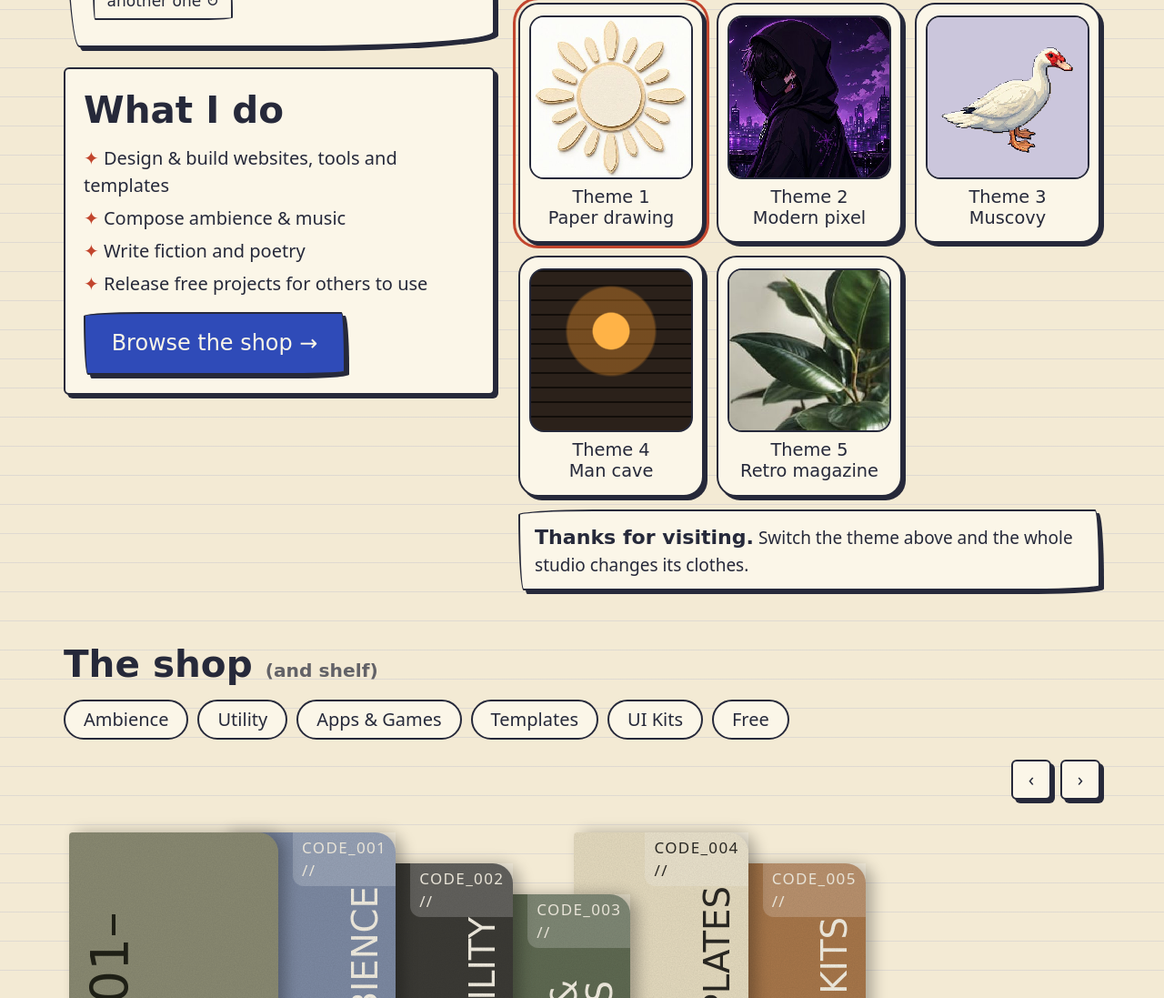
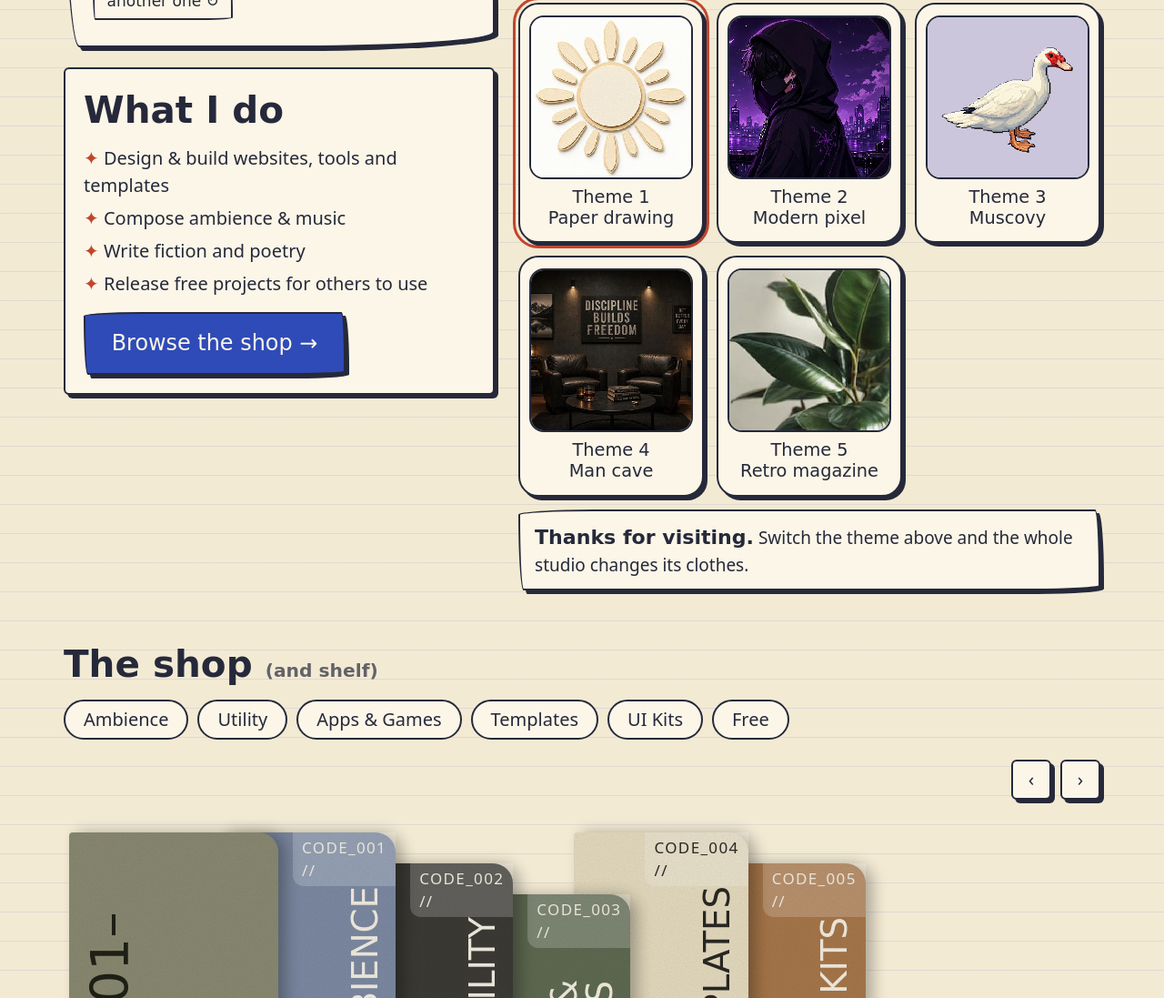
Before and after one commit to simiyuwafula347-wq/simiyuwafula347-wq.github.io, a plain HTML site: page index.html in a window 1280 px wide. Shown: the part 656-1753 px from the top of the page at 91% size. Drawn offline with Linux system fonts and the light colour scheme; a web font is replaced by a local one.

Commit message:
Man cave theme pic

```diff
--- a/index.html
+++ b/index.html
@@ -78,7 +78,7 @@
           <div class="sw sw-muscovy"><img src="img/theme-muscovy.png" alt="Pixel Muscovy duck"></div><span>Theme 3<br>Muscovy</span>
         </button>
         <button class="theme-card" data-set-theme="mancave" aria-pressed="false" type="button">
-          <div class="sw sw-mancave"></div><span>Theme 4<br>Man cave</span>
+          <div class="sw sw-mancave"><img src="img/theme-mancave.jpg" alt="Dim man cave with leather chairs and a Discipline Builds Freedom sign"></div><span>Theme 4<br>Man cave</span>
         </button>
         <button class="theme-card" data-set-theme="magazine" aria-pressed="false" type="button">
           <div class="sw sw-magazine"><img src="img/theme-magazine.jpg" alt="Retro magazine cover art"></div><span>Theme 5<br>Retro magazine</span>
--- a/style.css
+++ b/style.css
@@ -478,3 +478,5 @@ a.chip{text-decoration:none;display:inline-block}
 [data-theme="magazine"] .btn{font-family:'Lora',serif;font-weight:600;font-size:1rem;box-shadow:none}
 [data-theme="magazine"] .dolist li::before{content:"§ ";color:var(--accent)}
 @media (max-width:820px){[data-theme="magazine"] .hero::after{display:none}}
+
+.sw-mancave img{image-rendering:auto}
```
Also changed, not shown: img/theme-mancave.jpg (added).
